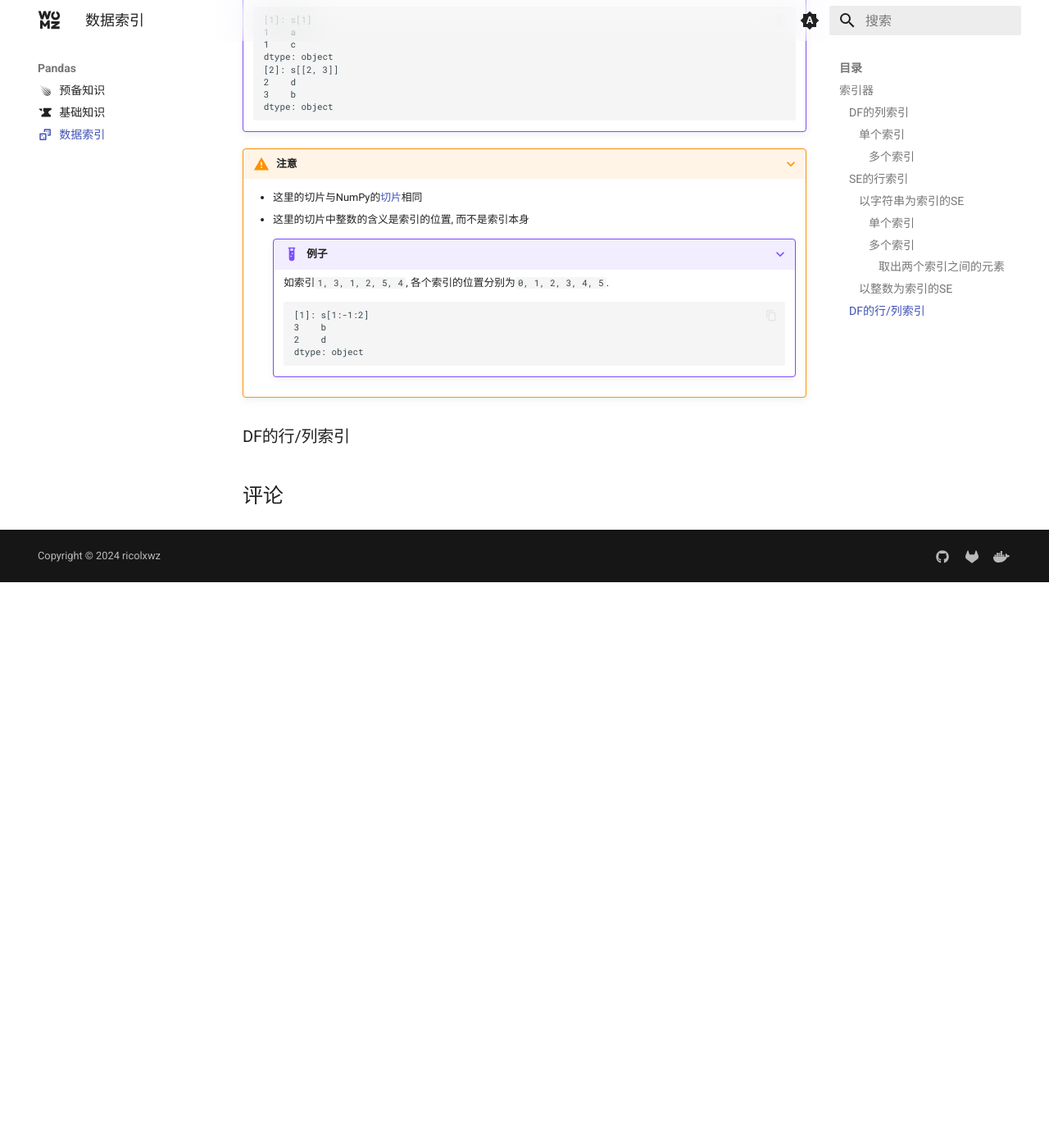
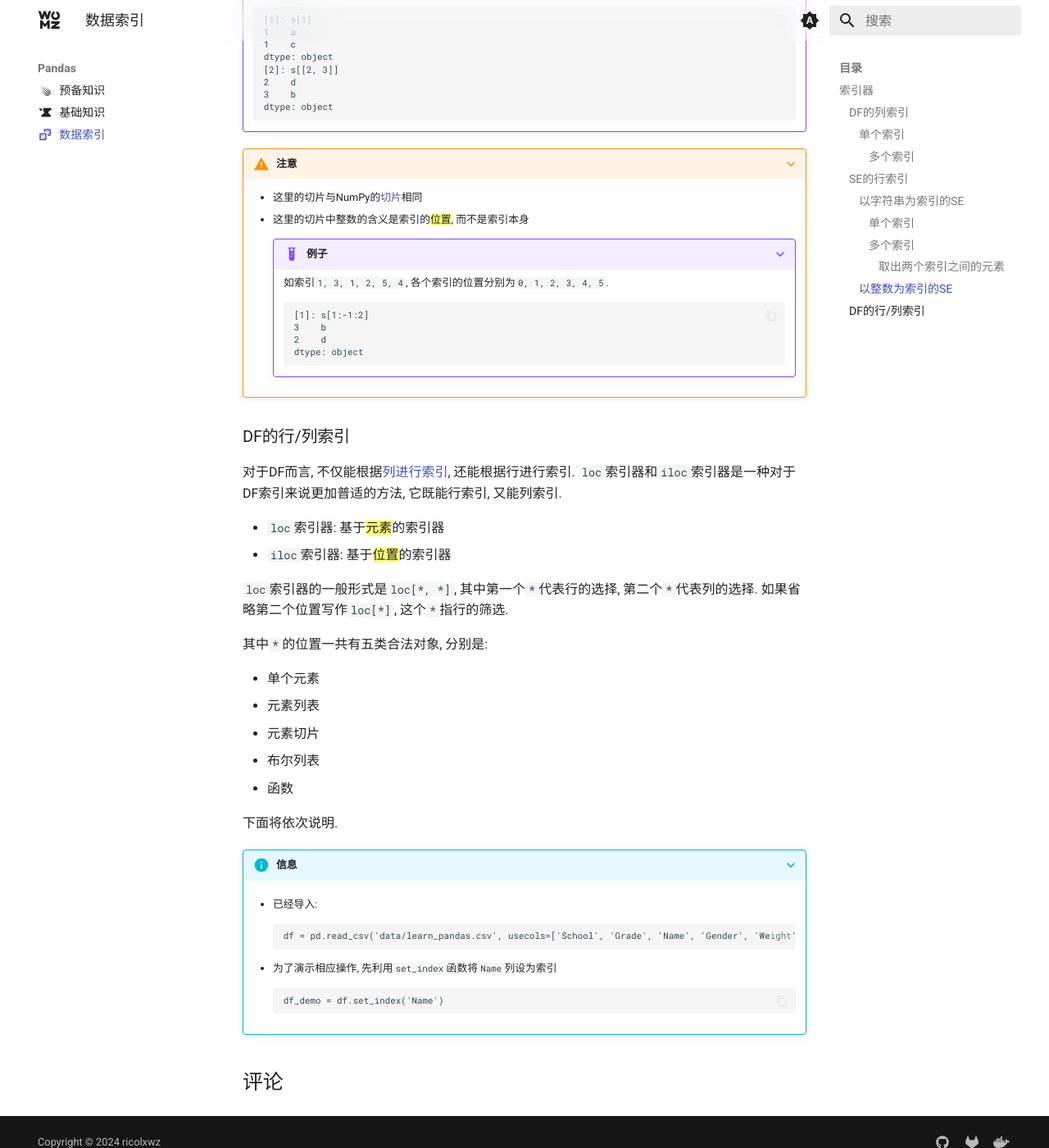
Before and after one commit to sigmax01/py, an MkDocs documentation site: the page built from docs/Pandas/数据索引.md, in a window 1280 px wide and 1400 px high, scrolled down 3326 px. Shown: the whole window at 82% size. Built offline with MkDocs 1.6.1 and Material for MkDocs 9.7.7, drawn with Linux system fonts in a browser that asks for light colours; comment, search, counter and statistics services are not loaded; before the commit the page ends 4036 px from its top, so only the background shows below that; some of the changed text lies outside the part shown.

Commit message:
`docs: Update Pandas API documentation for DF column indexing`

````diff
--- a/docs/Pandas/数据索引.md
+++ b/docs/Pandas/数据索引.md
@@ -20,7 +20,7 @@ comments: true
 
 ## 索引器
 
-### DF的列索引
+### DF的列索引 {#DF的列索引}
 
 ???+ info "信息"
 
@@ -159,7 +159,7 @@ comments: true
 
 在使用读入函数的时候, 如果不特别使用`index_col`参数指定对应的列作为索引, 那么会生成从0开始的整数索引作为默认索引. 当然, 任意一组符合长度要求的整数都可以作为索引.
 
-和字符串一样, 如果使用`[int]`或`[int_list]`, 可以取出对应元素的值.
+和字符串一样, 如果使用`[int]`或`[int_list]`, 可以取出对应索引{==元素==}的值.
 
 ???+ example "例子"
 
@@ -177,7 +177,7 @@ comments: true
 ???+ warning "注意"
 
     - 这里的切片与NumPy的[切片](/NumPy/数组索引/#切片索引)相同
-    - 这里的切片中整数的含义是索引的位置, 而不是索引本身
+    - 这里的切片中整数的含义是索引的{==位置==}, 而不是索引本身
 
         ???+ example "例子"
 
@@ -191,3 +191,34 @@ comments: true
             ```
 
 ### DF的行/列索引
+
+对于DF而言, 不仅能根据[列进行索引](#DF的列索引), 还能根据行进行索引. `loc`索引器和`iloc`索引器是一种对于DF索引来说更加普适的方法, 它既能行索引, 又能列索引.
+
+- `loc`索引器: 基于{==元素==}的索引器
+- `iloc`索引器: 基于{==位置==}的索引器
+
+`loc`索引器的一般形式是`loc[*, *]`, 其中第一个`*`代表行的选择, 第二个`*`代表列的选择. 如果省略第二个位置写作`loc[*]`, 这个`*`指行的筛选.
+
+其中`*`的位置一共有五类合法对象, 分别是:
+
+- 单个元素
+- 元素列表
+- 元素切片
+- 布尔列表
+- 函数
+
+下面将依次说明.
+
+???+ info "信息"
+
+    - 已经导入:
+
+        ```
+        df = pd.read_csv('data/learn_pandas.csv', usecols=['School', 'Grade', 'Name', 'Gender', 'Weight', 'Transfer'])
+        ```
+
+    - 为了演示相应操作, 先利用`set_index`函数将`Name`列设为索引
+
+        ```
+        df_demo = df.set_index('Name')
+        ```
````
Also changed, not shown: docs/index.md (+4 -0 lines).
